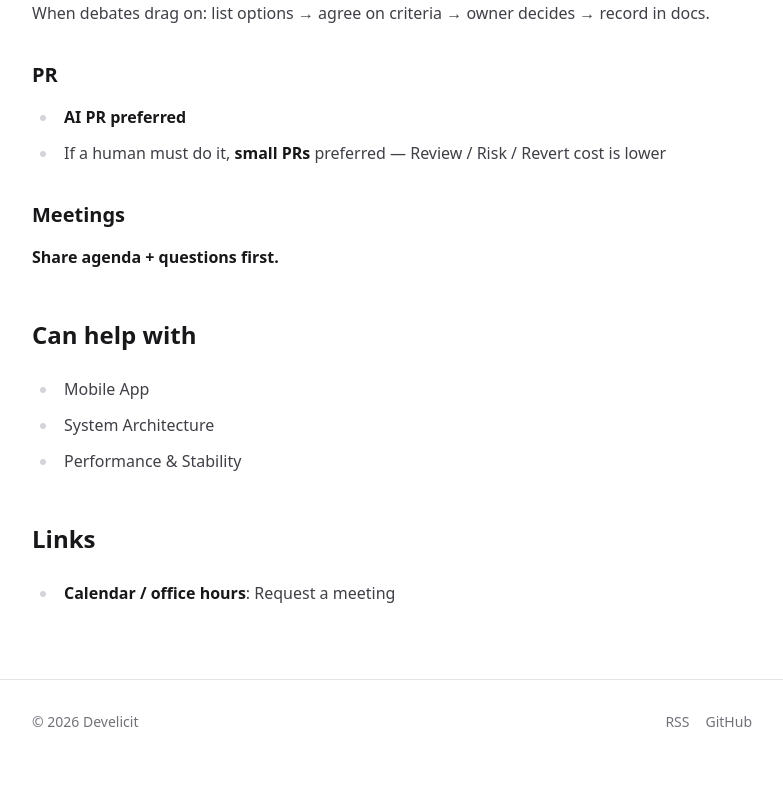
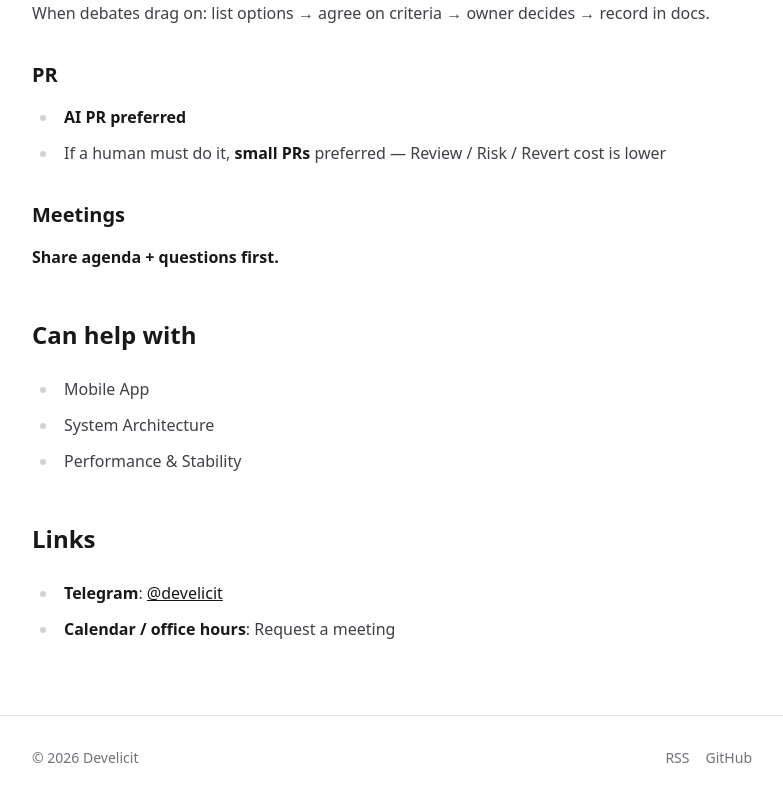
Before and after one commit to Jeon1691/blog, a Next.js app: page /en/about/ in a window 1280 px wide. Shown: the part 1506-2306 px from the top of the page, without its empty margins (248-1031 px from the left). Before the commit the page ends 2270 px from the top, so only its background shows below. Built offline with nearby package versions, Linux system fonts and the light colour scheme.

Commit message:
Add Telegram @develicit to about page Links (ko + en)

```diff
--- a/src/app/[lang]/about/page.tsx
+++ b/src/app/[lang]/about/page.tsx
@@ -114,6 +114,16 @@
         <h2>Links</h2>
         <ul>
           <li>
+            <strong>Telegram</strong>:{" "}
+            <a
+              href="https://t.me/develicit"
+              target="_blank"
+              rel="noopener noreferrer"
+            >
+              @develicit
+            </a>
+          </li>
+          <li>
             <strong>Calendar / office hours</strong>: 미팅 요청
           </li>
         </ul>
@@ -226,6 +236,16 @@
         <h2>Links</h2>
         <ul>
           <li>
+            <strong>Telegram</strong>:{" "}
+            <a
+              href="https://t.me/develicit"
+              target="_blank"
+              rel="noopener noreferrer"
+            >
+              @develicit
+            </a>
+          </li>
+          <li>
             <strong>Calendar / office hours</strong>: Request a meeting
           </li>
         </ul>
```
